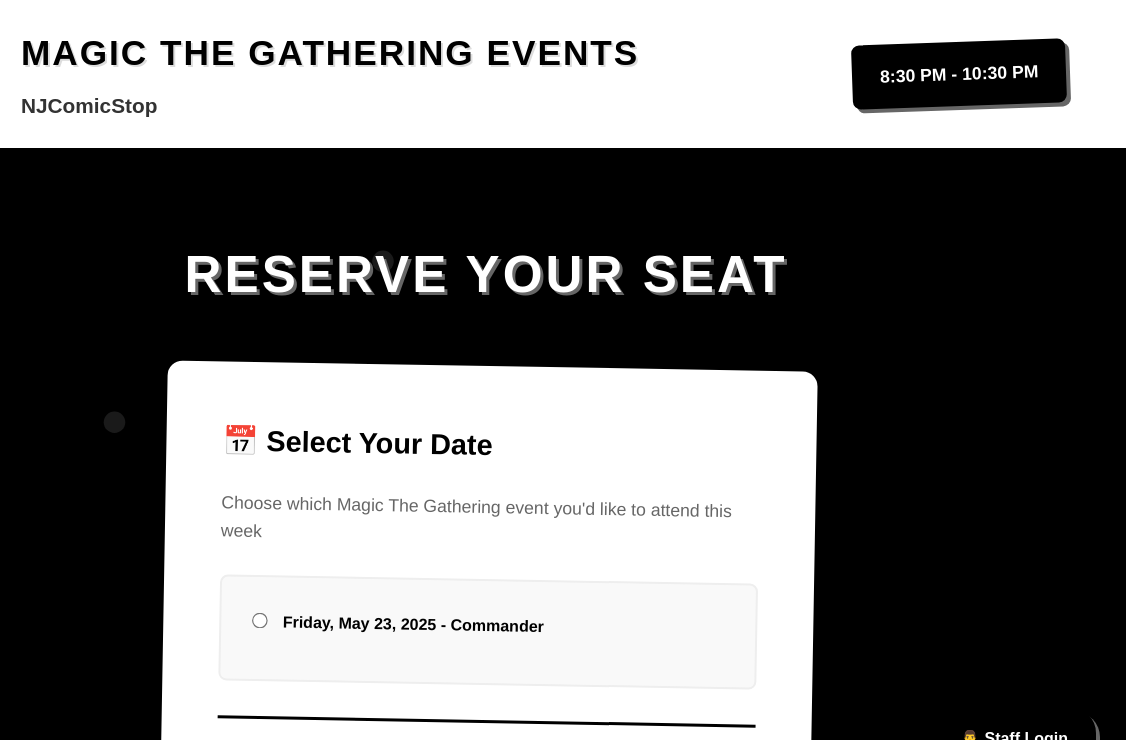
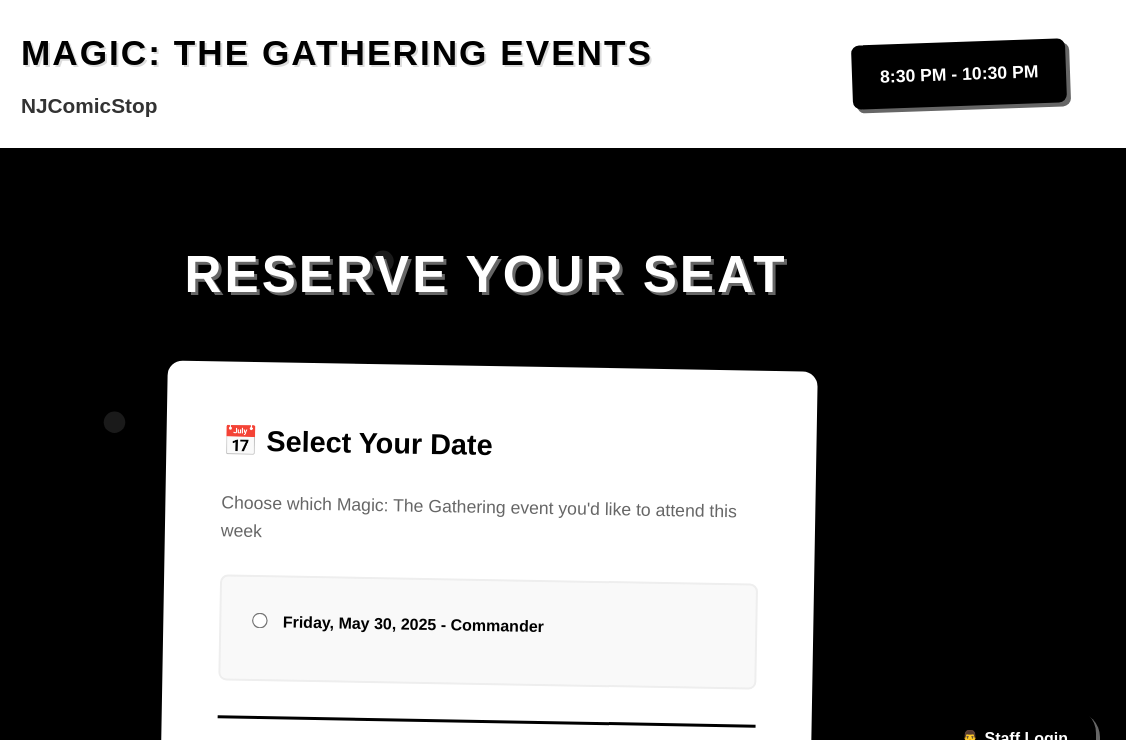
Before and after one commit to doctordjphd/FNM-3, a plain HTML site: page index.html in a window 1280 px wide. Shown: the top 740 px of the page, 154-1280 px from the left. Drawn offline with Linux system fonts and the light colour scheme.

Commit message:
Update index.htmlgsrdss

```diff
--- a/index.html
+++ b/index.html
@@ -483,7 +483,7 @@
                 <div class="logo-section">
                     <img src="logo.png" alt="NJComicStop Logo" class="logo">
                     <div class="title-section">
-                        <h1>MAGIC THE GATHERING EVENTS</h1>
+                        <h1>MAGIC: THE GATHERING EVENTS</h1>
                         <p>NJComicStop</p>
                     </div>
                 </div>
@@ -499,7 +499,7 @@
 
             <div class="reservation-card">
                 <h3 class="card-title">📅 Select Your Date</h3>
-                <p class="card-subtitle">Choose which Magic The Gathering event you'd like to attend this week</p>
+                <p class="card-subtitle">Choose which Magic: The Gathering event you'd like to attend this week</p>
 
                 <div class="date-selection" id="dateSelection">
                     <!-- Dates will be populated by JavaScript -->
@@ -568,79 +568,49 @@
     <script>
         let selectedDate = '';
 
-        // Get current week's events from localStorage
-        function getCurrentWeekEvents() {
-            const events = JSON.parse(localStorage.getItem('weeklyEvents') || '[]');
-            const currentWeekStart = getCurrentWeekStart();
+        // Get this week's Friday event (only event this week)
+        function getThisWeekEvent() {
+            const today = new Date();
+            const dayOfWeek = today.getDay(); // 0 = Sunday, 5 = Friday
 
-            // Filter events for current week only
-            return events.filter(event => {
-                const eventDate = new Date(event.date);
-                const weekStart = new Date(currentWeekStart);
-                const weekEnd = new Date(weekStart);
-                weekEnd.setDate(weekStart.getDate() + 6);
+            // Find this week's Friday
+            let friday = new Date(today);
+            const daysUntilFriday = (5 - dayOfWeek + 7) % 7;
 
-                return eventDate >= weekStart && eventDate <= weekEnd;
-            });
+            if (dayOfWeek === 5) {
+                // Today is Friday
+                friday = new Date(today);
+            } else if (dayOfWeek < 5) {
+                // Friday is later this week
+                friday.setDate(today.getDate() + daysUntilFriday);
+            } else {
+                // Friday is next week
+                friday.setDate(today.getDate() + daysUntilFriday);
             }
 
-        // Get the start of current week (Sunday)
-        function getCurrentWeekStart() {
-            const today = new Date();
-            const dayOfWeek = today.getDay();
-            const weekStart = new Date(today);
-            weekStart.setDate(today.getDate() - dayOfWeek);
-            weekStart.setHours(0, 0, 0, 0);
-            return weekStart;
-        }
-
-        // Initialize with default Friday event if no events exist
-        function initializeDefaultEvents() {
-            const existingEvents = JSON.parse(localStorage.getItem('weeklyEvents') || '[]');
-            if (existingEvents.length === 0) {
-                const currentWeekStart = getCurrentWeekStart();
-                const friday = new Date(currentWeekStart);
-                friday.setDate(currentWeekStart.getDate() + 5); // Friday is 5 days after Sunday
-
-                const defaultEvent = {
+            return {
                 date: friday.toISOString().split('T')[0],
-                    name: 'Commander',
-                    time: '8:30 PM - 10:30 PM'
-                };
-
-                localStorage.setItem('weeklyEvents', JSON.stringify([defaultEvent]));
-            }
-        }
-
-        // Populate date selection
-        function populateDates() {
-            initializeDefaultEvents();
-            const events = getCurrentWeekEvents();
-            const container = document.getElementById('dateSelection');
-            container.innerHTML = '';
-
-            if (events.length === 0) {
-                container.innerHTML = '<div class="no-events">No events scheduled for this week. Check back later!</div>';
-                return;
-            }
-
-            events.forEach(event => {
-                const eventDate = new Date(event.date);
-                const formatted = eventDate.toLocaleDateString('en-US', {
+                formatted: friday.toLocaleDateString('en-US', {
                     weekday: 'long',
                     year: 'numeric',
                     month: 'long',
                     day: 'numeric'
-                }) + ' - ' + event.name;
+                }) + ' - Commander'
+            };
+        }
+
+        // Populate date selection with only this week's Friday event
+        function populateDates() {
+            const event = getThisWeekEvent();
+            const container = document.getElementById('dateSelection');
 
             const label = document.createElement('label');
             label.className = 'date-option';
             label.innerHTML = `
                 <input type="radio" name="date" value="${event.date}" onchange="selectDate('${event.date}')">
-                    <strong>${formatted}</strong>
+                <strong>${event.formatted}</strong>
             `;
             container.appendChild(label);
-            });
         }
 
         function selectDate(date) {
```
Lines whose indentation alone changed are shown as unchanged.
